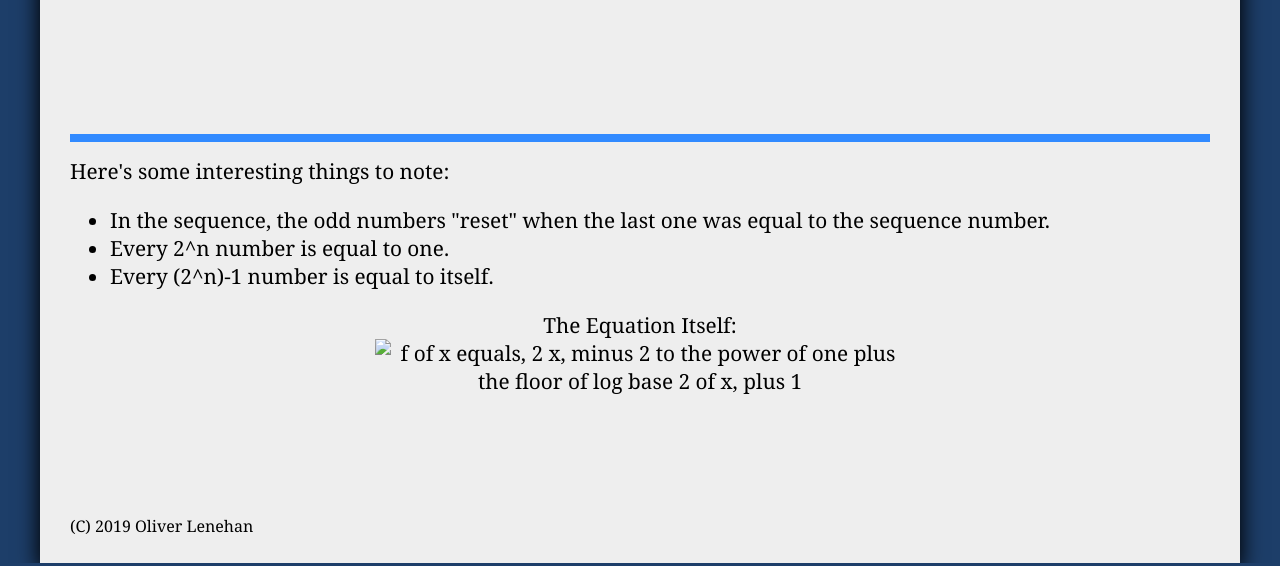
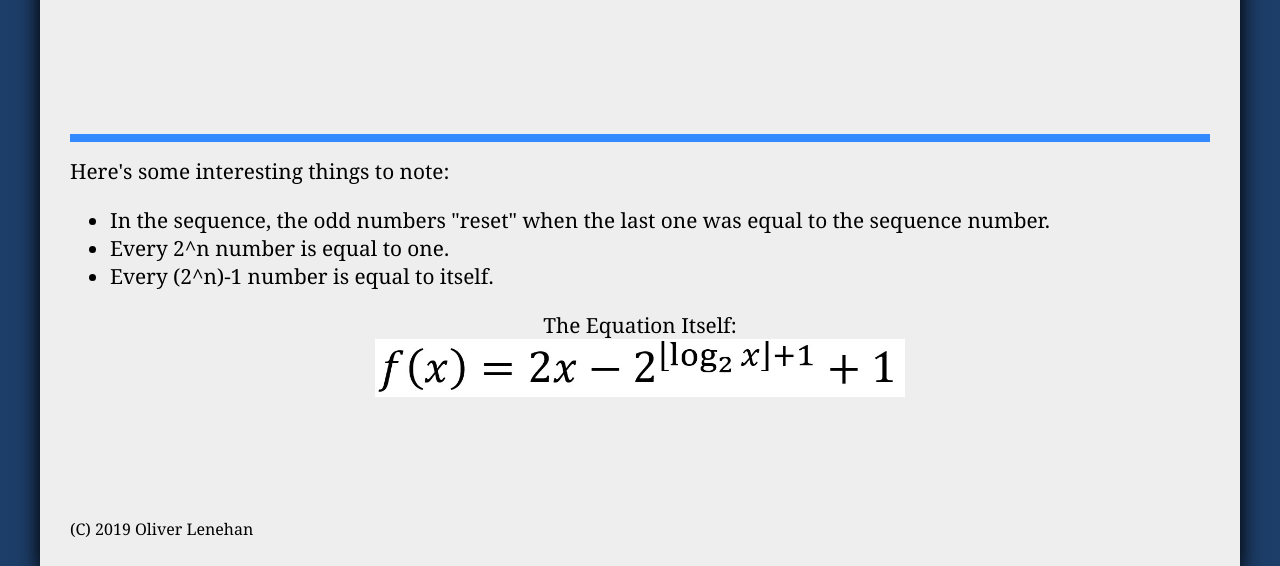
Before and after one commit to lene08spx/lene08spx.github.io, a plain HTML site: page maths/ninja.html in a window 1280 px wide. Shown: the part 681-1247 px from the top of the page. Drawn offline with Linux system fonts and the light colour scheme.

Commit message:
fix link

```diff
--- a/maths/ninja.html
+++ b/maths/ninja.html
@@ -134,7 +134,7 @@
             </ul>
             <figure>
                 <figcaption>The Equation Itself:</figcaption>
-                <img id="equationImg" src="ninja_img.jpg" alt="f of x equals, 2 x, minus 2 to the power of one plus the floor of log base 2 of x, plus 1"/>
+                <img id="equationImg" src="./ninja/ninja_img.jpg" alt="f of x equals, 2 x, minus 2 to the power of one plus the floor of log base 2 of x, plus 1"/>
             </figure>
         </div>
     </div>
```
